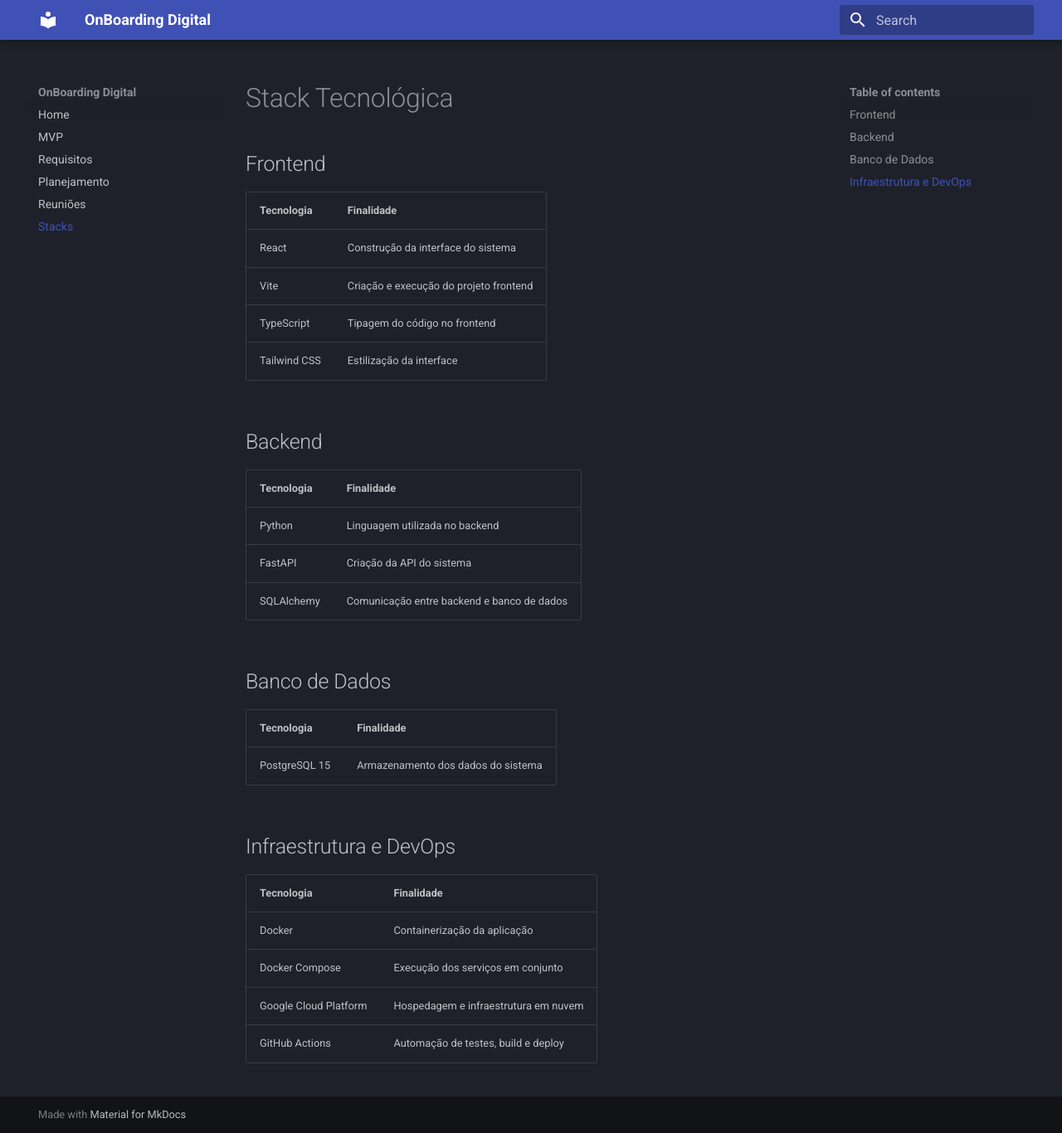
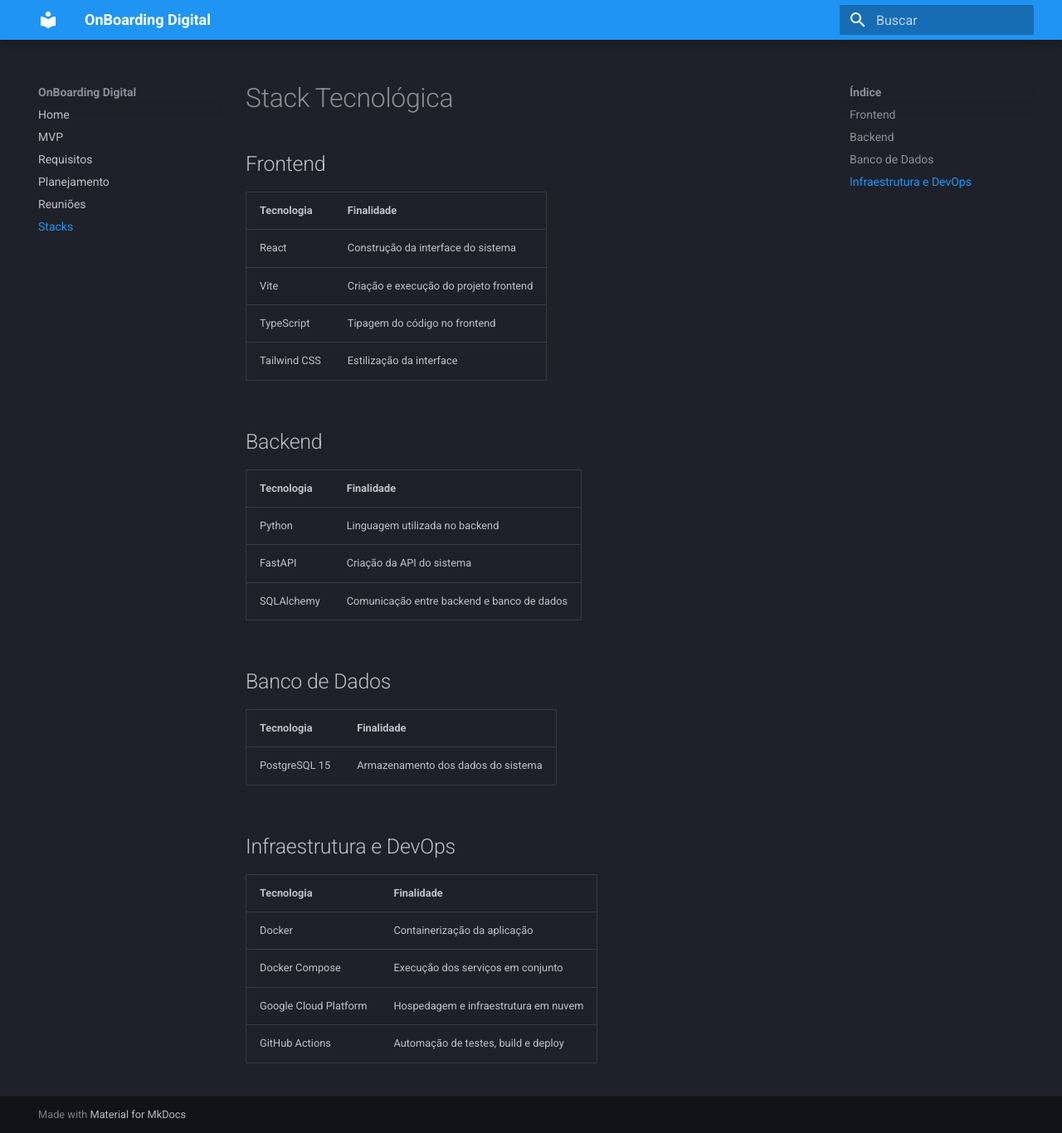
Before and after one commit to daisha19/Onboarding-Digital, an MkDocs documentation site: the page built from docs/stacks-utilizadas.md, in a window 1280 px wide and 1366 px high. Shown: the whole window at 83% size. Built offline with MkDocs 1.6.1 and Material for MkDocs 9.7.7, drawn with Linux system fonts in a browser that asks for light colours; part of the change alters nothing that is shown.

Commit message:
docs: organiza estrutura inicial da documentação

```diff
--- a/mkdocs.yml
+++ b/mkdocs.yml
@@ -2,16 +2,16 @@ site_name: OnBoarding Digital
 
 theme:
   name: material
-
+  language: pt-BR
   palette:
     scheme: slate
-    primary: navy
-    accent: blue
+    primary: blue
+    accent: light blue
 
 nav:
   - Home: index.md
-  - MVP: MVP.md
-  - Requisitos: Requisitos.md
-  - Planejamento: Planejamento Semanal.md
-  - Reuniões: Reuniões.md
-  - Stacks: Stacks utilizadas.md
+  - MVP: mvp.md
+  - Requisitos: requisitos.md
+  - Planejamento: planejamento-semanal.md
+  - Reuniões: reunioes.md
+  - Stacks: stacks-utilizadas.md
```
Also changed, not shown: docs/Planejamento Semanal.md (deleted), docs/Reuniões.md (deleted), docs/mvp.md (added), docs/planejamento.md (added), docs/reunioes.md (added), docs/stacks-utilizadas.md (renamed from docs/Stacks utilizadas.md).
